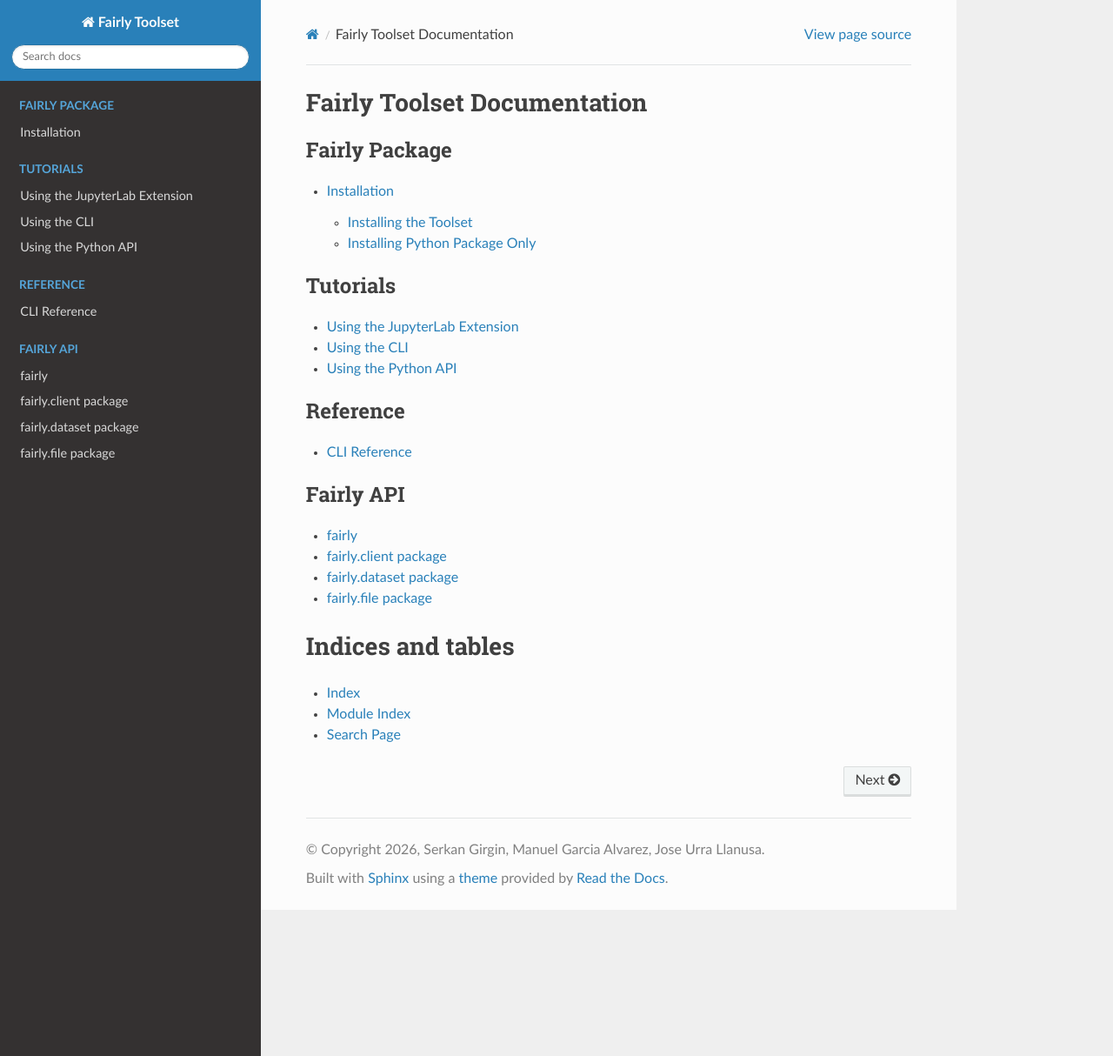
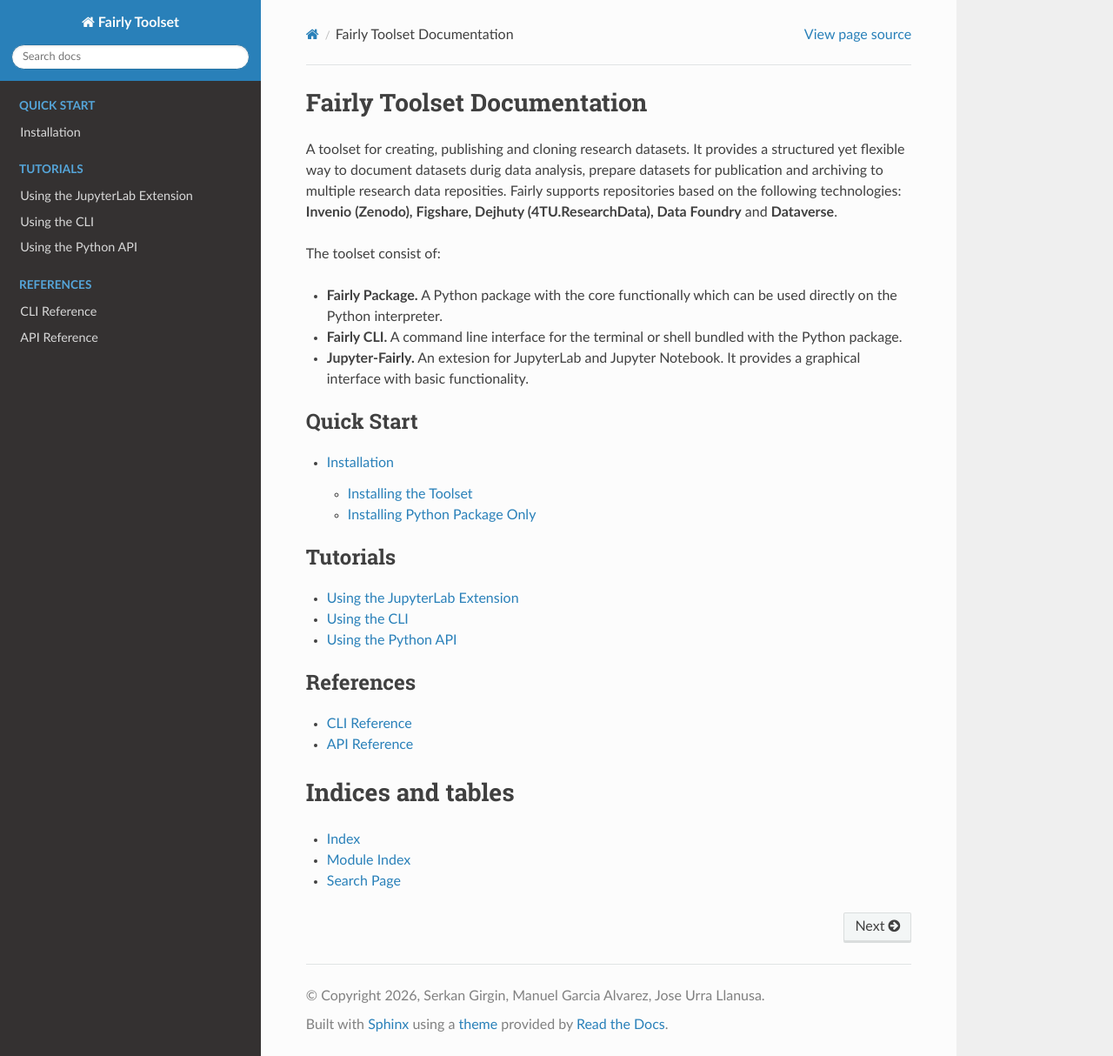
Before and after one commit to ITC-CRIB/fairly, a Sphinx documentation site: the page built from docs/index.rst, in a window 1280 px wide and 1214 px high. Shown: the whole window at 87% size. Built offline with Sphinx 7.4.7 and the Read the Docs theme 3.1.0, drawn with Linux system fonts in a browser that asks for light colours.

Commit message:
Revise documentation structure and captions for clarity in index and modules

```diff
--- a/docs/index.rst
+++ b/docs/index.rst
@@ -6,9 +6,21 @@
 Fairly Toolset Documentation
 ==================================
 
+A toolset for creating, publishing and cloning research datasets. It provides a structured yet flexible
+way to document datasets durig data analysis, prepare datasets for publication and archiving to multiple
+research data reposities. Fairly supports repositories based on the following technologies:
+**Invenio (Zenodo), Figshare, Dejhuty (4TU.ResearchData), Data Foundry** and **Dataverse**.
+
+The toolset consist of:
+
+* **Fairly Package.** A Python package with the core functionally which can be used directly on the Python interpreter.
+* **Fairly CLI.** A command line interface for the terminal or shell bundled with the Python package.
+* **Jupyter-Fairly.** An extesion for JupyterLab and Jupyter Notebook. It provides a graphical interface with basic functionality.
+
+
 .. toctree::
    :maxdepth: 2
-   :caption: Fairly Package
+   :caption: Quick Start
 
    installation
 
@@ -22,19 +34,10 @@
 
 .. toctree::
    :maxdepth: 1
-   :caption: Reference
+   :caption: References
 
    reference/cli
-
-.. toctree::
-   :maxdepth:  1
-   :caption: Fairly API
-
    modules
-   api/fairly.client
-   api/fairly.dataset
-   api/fairly.file
-
 
 Indices and tables
 ==================
```
Also changed, not shown: docs/modules.rst (+9 -2 lines).
